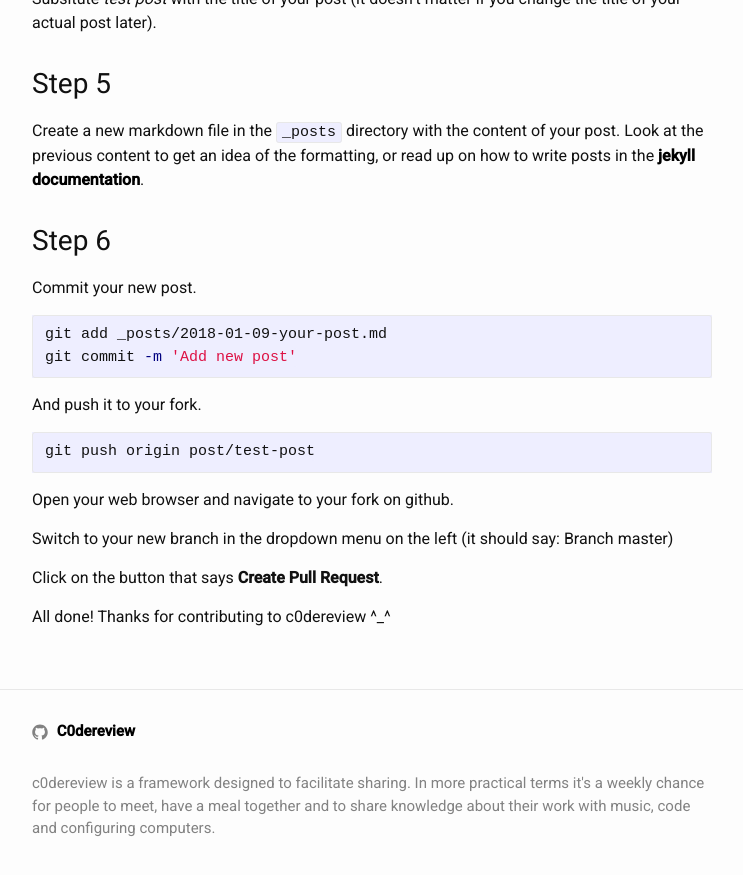
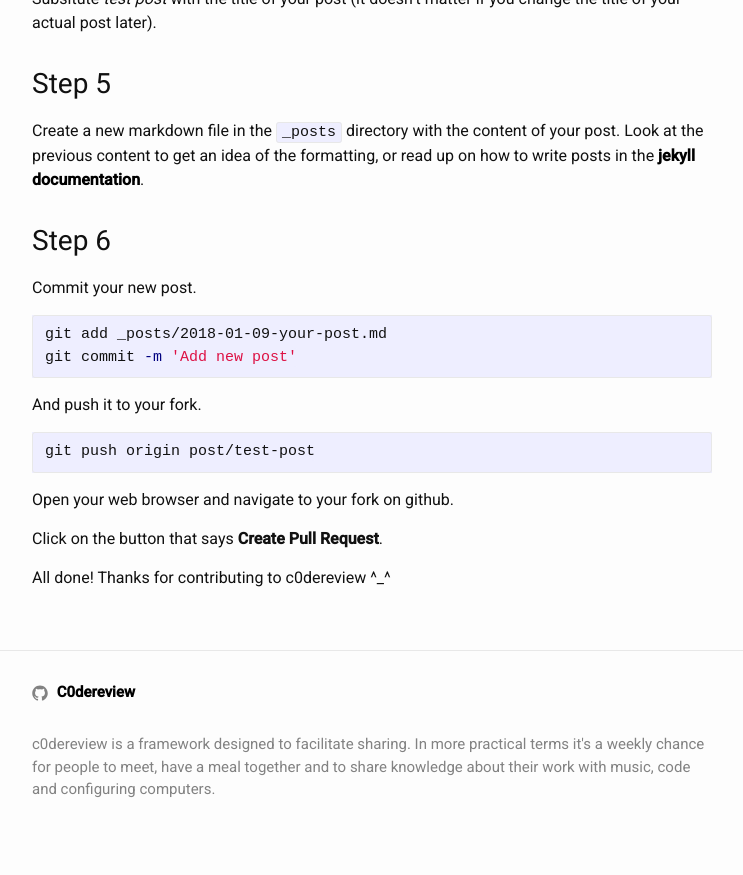
Before and after one commit to C0dereview/c0dereview.github.io, a Jekyll site: the page built from _posts/2018-01-09-writing-posts.md, in a window 1280 px wide and 900 px high, scrolled down 1086 px. Shown: the top 875 px of the window, without its empty margins (268-1011 px from the left). Built offline with Jekyll 4.4.1, drawn with Linux system fonts in a browser that asks for light colours.

Commit message:
Remove unnecessary instruction

```diff
--- a/_posts/2018-01-09-writing-posts.md
+++ b/_posts/2018-01-09-writing-posts.md
@@ -66,8 +66,6 @@ git push origin post/test-post
 
 Open your web browser and navigate to your fork on github.
 
-Switch to your new branch in the dropdown menu on the left (it should say: Branch master)
-
 Click on the button that says **Create Pull Request**.
 
 All done! Thanks for contributing to c0dereview ^_^
```
